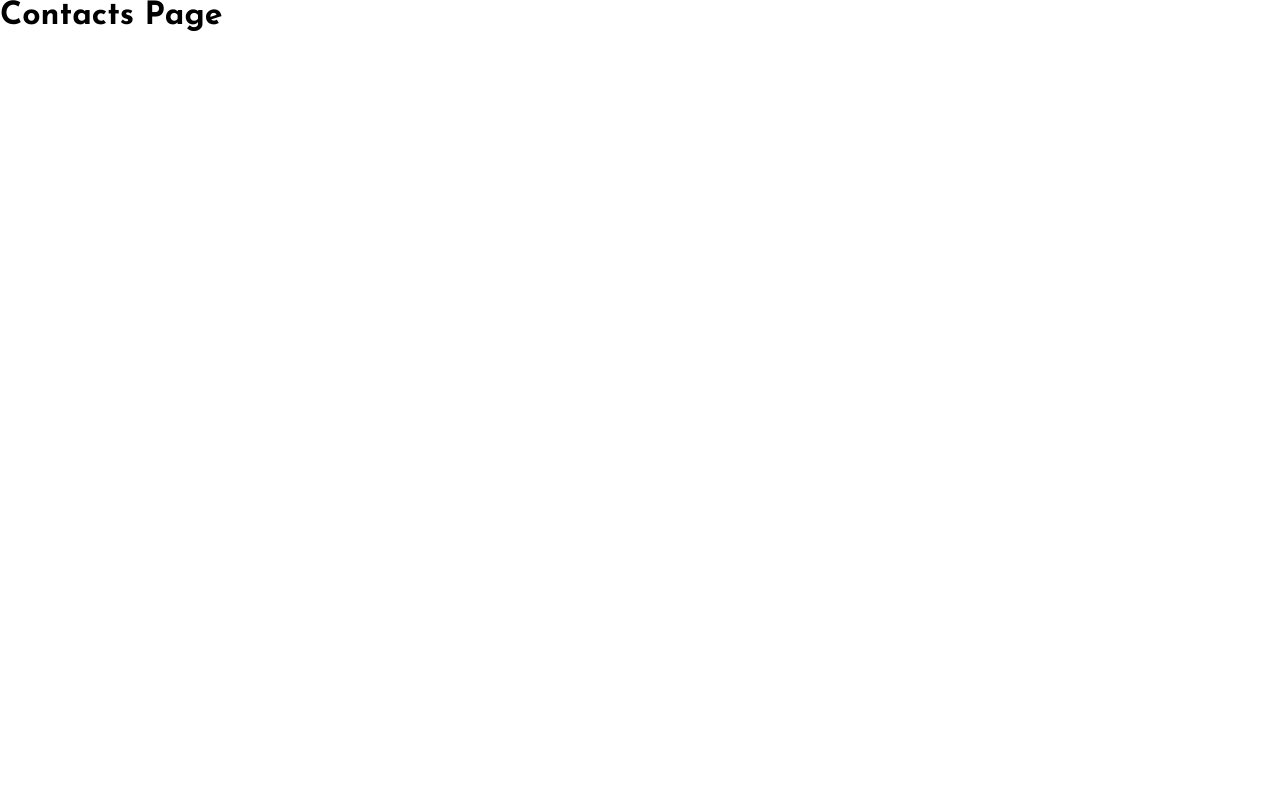
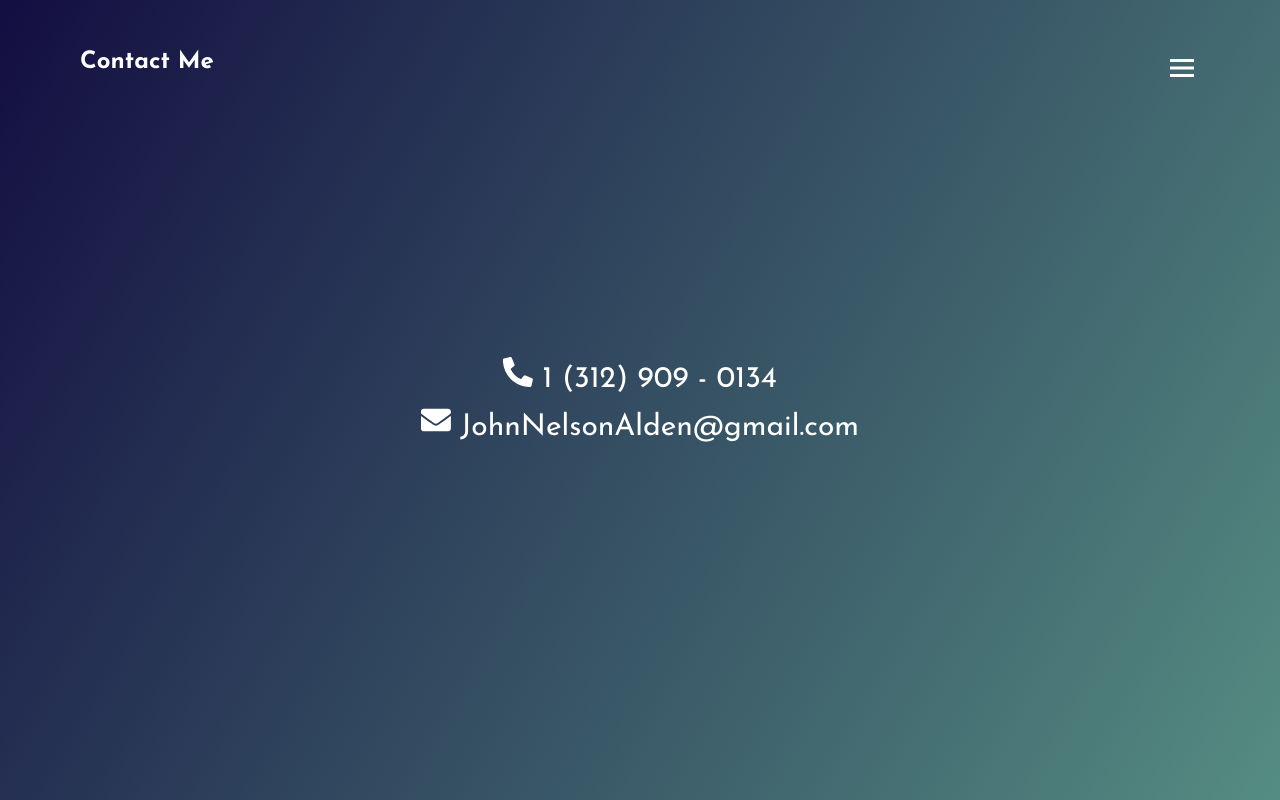
Before and after one commit to JohnnyMohawk/jna-dev-portfolio, a React (Create React App) app: page /contact-me in a window 1280 px wide. Built offline with nearby package versions, Linux system fonts and the light colour scheme.

Commit message:
build out contact page

```diff
--- a/src/components/Menu.js
+++ b/src/components/Menu.js
@@ -1,9 +1,11 @@
 import { useState } from "react"
 import {BiMenu} from "react-icons/bi"
 import { Link } from "react-router-dom"
+import { navbar } from "../data/navbar"
 
 const Menu = () => {
     const [isOpen, setIsOpen] = useState(false)
+    const [links, setLinks] = useState(navbar)
     return (
         <>
             <div className="menu-btn">
@@ -15,15 +17,14 @@ const Menu = () => {
                 <header className={`${isOpen ? "header open" : 'header'}`}>
                 <nav>
                     <ul>
-                        <li onClick={() => setIsOpen(false)}>
-                            <Link to="/">Homepage</Link>
-                        </li>
-                        <li onClick={() => setIsOpen(false)}>
-                            <Link to="/projects">Projects</Link>
-                        </li>
-                        <li onClick={() => setIsOpen(false)}>
-                            <Link to="/contact-me">Contact Me</Link>
-                        </li>
+                        {links.map((link) => {
+                            const {id, title, url} = link
+                            return (
+                                <li key={id} onClick={() => setIsOpen(false)}>
+                                    <Link to={url}>{title}</Link>
+                                </li>
+                            )
+                        })}
                     </ul>
                 </nav>
             </header>
--- a/src/data/navbar.js
+++ b/src/data/navbar.js
@@ -5,5 +5,15 @@ export const navbar = [
         id: uuidv4(),
         title: "Homepage",
         url: "/"
-    }
+    },
+    {
+        id: uuidv4(),
+        title: "Projects",
+        url: "/projects"
+    },
+    {
+        id: uuidv4(),
+        title: "Contact Me",
+        url: "/contact-me"
+    },
 ]
--- a/src/index.css
+++ b/src/index.css
@@ -1,5 +1,5 @@
 :root {
-  --background-image: linear-gradient(120deg, #00B594,rgba(1, 84, 69, 0.67));
+  --background-image: linear-gradient(120deg, #130e41,rgba(1, 84, 69, 0.67));
   --background-overlay: rgba(0,0,0,0.4);
 }
 
@@ -85,6 +85,7 @@ a {
   justify-content: center;
   min-height: 100vh;
   color: white;
+  text-align: center;
 }
 
 .homepage .overlay h1 {
@@ -110,3 +111,55 @@ a {
 .homepage .overlay ul li a {
   font-size: 46px;
 }
+
+.contacts {
+  background-image: var(--background-image);
+  height: 100vh;
+}
+
+.contacts h1 {
+  padding: 50px 80px;
+  color: white;
+}
+
+.contacts ul {
+  position: absolute;
+  left: 50%;
+  top: 50%;
+  transform: translate(-50%, -50%);
+}
+
+.contacts ul li a {
+  font-size: 30px;
+}
+
+.contacts ul li {
+  margin: 10px;
+  text-align: center;
+}
+
+@media (max-width: 992px) {
+  .homepage .overlay h1 {
+    font-size: 64px;
+  }
+}
+
+@media (max-width: 910px) {
+  .contacts ul li a {
+    font-size: 16px;
+  }
+}
+
+@media (max-width: 500px) {
+  .menu-btn {
+    right: 30px;
+  }
+
+  .homepage .overlay h1 {
+    font-size: 48px;
+  }
+
+  .contacts ul li a {
+    font-size: 11px;
+  }
+}
--- a/src/pages/Contacts.js
+++ b/src/pages/Contacts.js
@@ -1,7 +1,15 @@
+import { FaPhoneAlt, FaEnvelope } from "react-icons/fa"
+
 const Contacts = () => {
     return (
         <>
-            <h1>Contacts Page</h1>
+            <section className="contacts">
+                <h1>Contact Me</h1>
+                <ul>
+                    <li><a href="tel:13129090134"><FaPhoneAlt /> 1  (312) 909 - 0134</a></li>
+                    <li><a href="mailto:johnnelsonalden@gmail.com">< FaEnvelope/> JohnNelsonAlden@gmail.com</a></li>
+                </ul>
+            </section>
         </>
     )
 }
```
